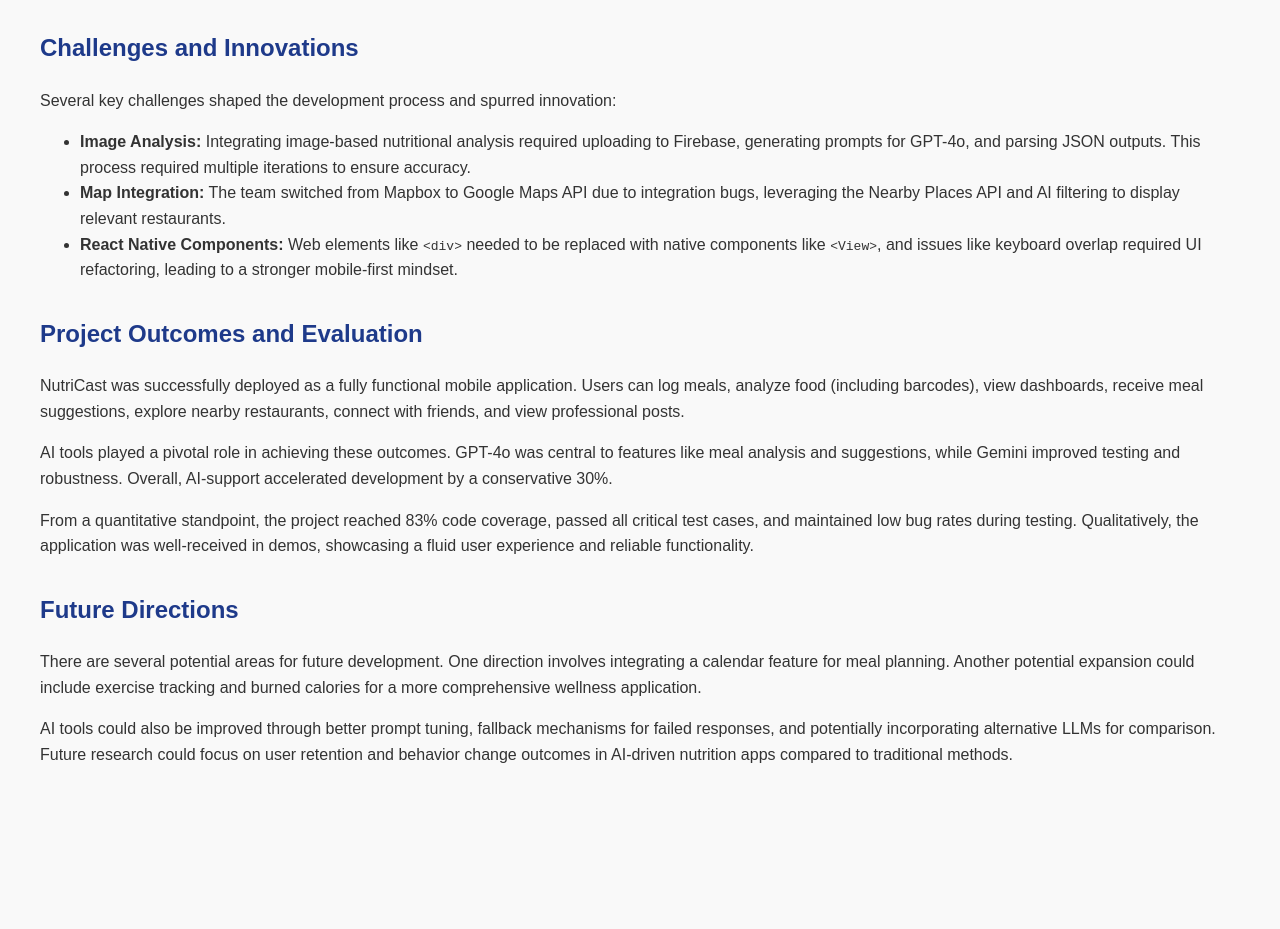
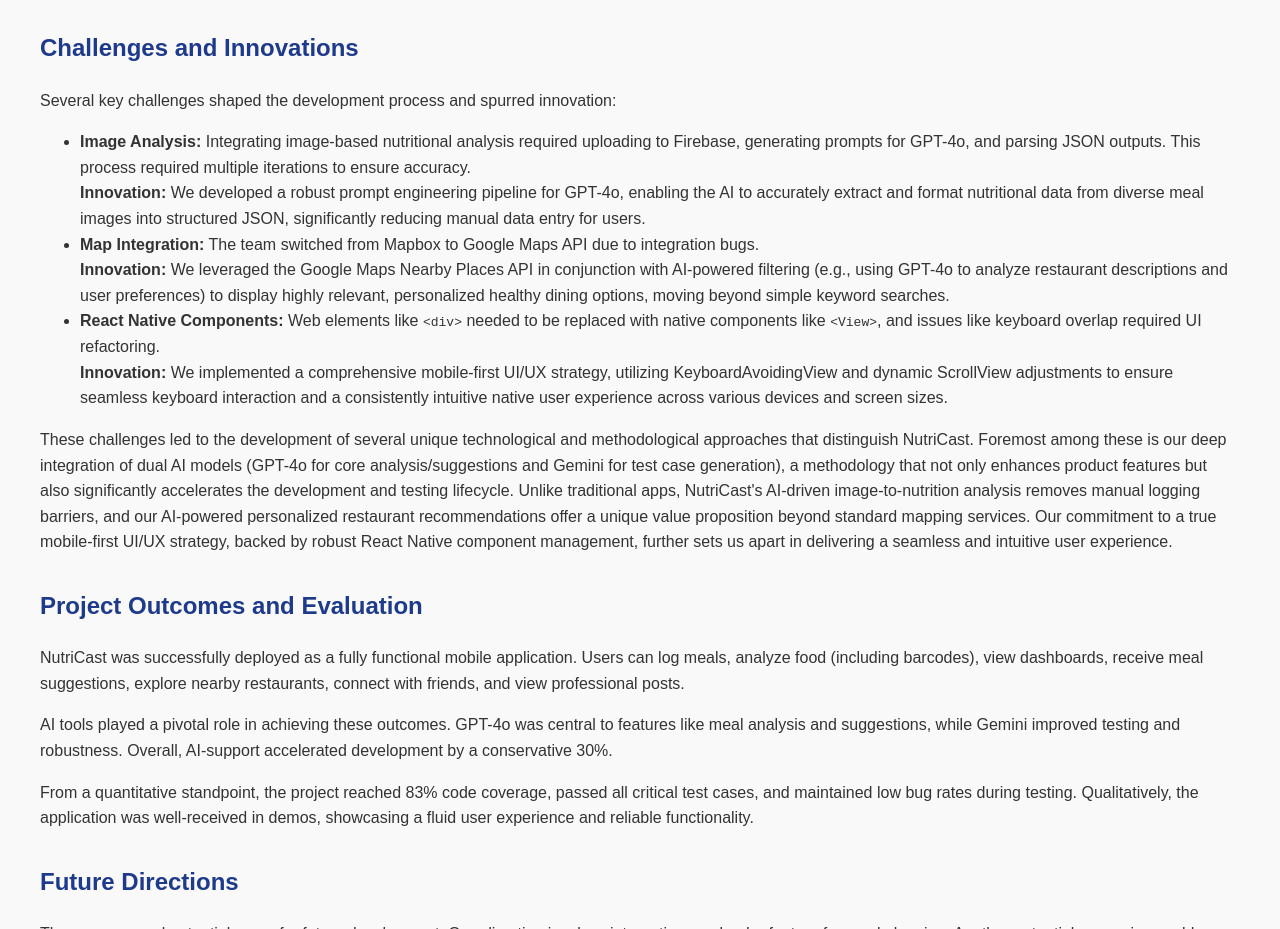
Before and after one commit to NutriCast/nutricast-project-report, a website: page docs/index.html in a window 1280 px wide. Shown: the part 5243-6172 px from the top of the page. Before the commit the page ends 6090 px from the top, so only its background shows below. Drawn offline with Linux system fonts and the light colour scheme.

Commit message:
Updated the Project Report to eloborate more on the Challenges and Innovation section.

```diff
--- a/docs/index.html
+++ b/docs/index.html
@@ -116,10 +116,22 @@
         <h2>Challenges and Innovations</h2>
         <p>Several key challenges shaped the development process and spurred innovation:</p>
         <ul>
-            <li><strong>Image Analysis:</strong> Integrating image-based nutritional analysis required uploading to Firebase, generating prompts for GPT-4o, and parsing JSON outputs. This process required multiple iterations to ensure accuracy.</li>
-            <li><strong>Map Integration:</strong> The team switched from Mapbox to Google Maps API due to integration bugs, leveraging the Nearby Places API and AI filtering to display relevant restaurants.</li>
-            <li><strong>React Native Components:</strong> Web elements like <code>&lt;div&gt;</code> needed to be replaced with native components like <code>&lt;View&gt;</code>, and issues like keyboard overlap required UI refactoring, leading to a stronger mobile-first mindset.</li>
+            <li>
+                <strong>Image Analysis:</strong> Integrating image-based nutritional analysis required uploading to Firebase, generating prompts for GPT-4o, and parsing JSON outputs. This process required multiple iterations to ensure accuracy.
+                <br><strong>Innovation:</strong> We developed a robust prompt engineering pipeline for GPT-4o, enabling the AI to accurately extract and format nutritional data from diverse meal images into structured JSON, significantly reducing manual data entry for users.
+            </li>
+            <li>
+                <strong>Map Integration:</strong> The team switched from Mapbox to Google Maps API due to integration bugs.
+                <br><strong>Innovation:</strong> We leveraged the Google Maps Nearby Places API in conjunction with AI-powered filtering (e.g., using GPT-4o to analyze restaurant descriptions and user preferences) to display highly relevant, personalized healthy dining options, moving beyond simple keyword searches.
+            </li>
+            <li>
+                <strong>React Native Components:</strong> Web elements like <code>&lt;div&gt;</code> needed to be replaced with native components like <code>&lt;View&gt;</code>, and issues like keyboard overlap required UI refactoring.
+                <br><strong>Innovation:</strong> We implemented a comprehensive mobile-first UI/UX strategy, utilizing KeyboardAvoidingView and dynamic ScrollView adjustments to ensure seamless keyboard interaction and a consistently intuitive native user experience across various devices and screen sizes.
+            </li>
         </ul>
+        <p>
+            These challenges led to the development of several unique technological and methodological approaches that distinguish NutriCast. Foremost among these is our deep integration of dual AI models (GPT-4o for core analysis/suggestions and Gemini for test case generation), a methodology that not only enhances product features but also significantly accelerates the development and testing lifecycle. Unlike traditional apps, NutriCast's AI-driven image-to-nutrition analysis removes manual logging barriers, and our AI-powered personalized restaurant recommendations offer a unique value proposition beyond standard mapping services. Our commitment to a true mobile-first UI/UX strategy, backed by robust React Native component management, further sets us apart in delivering a seamless and intuitive user experience.
+        </p>
     </section>
 
     <section>
```
